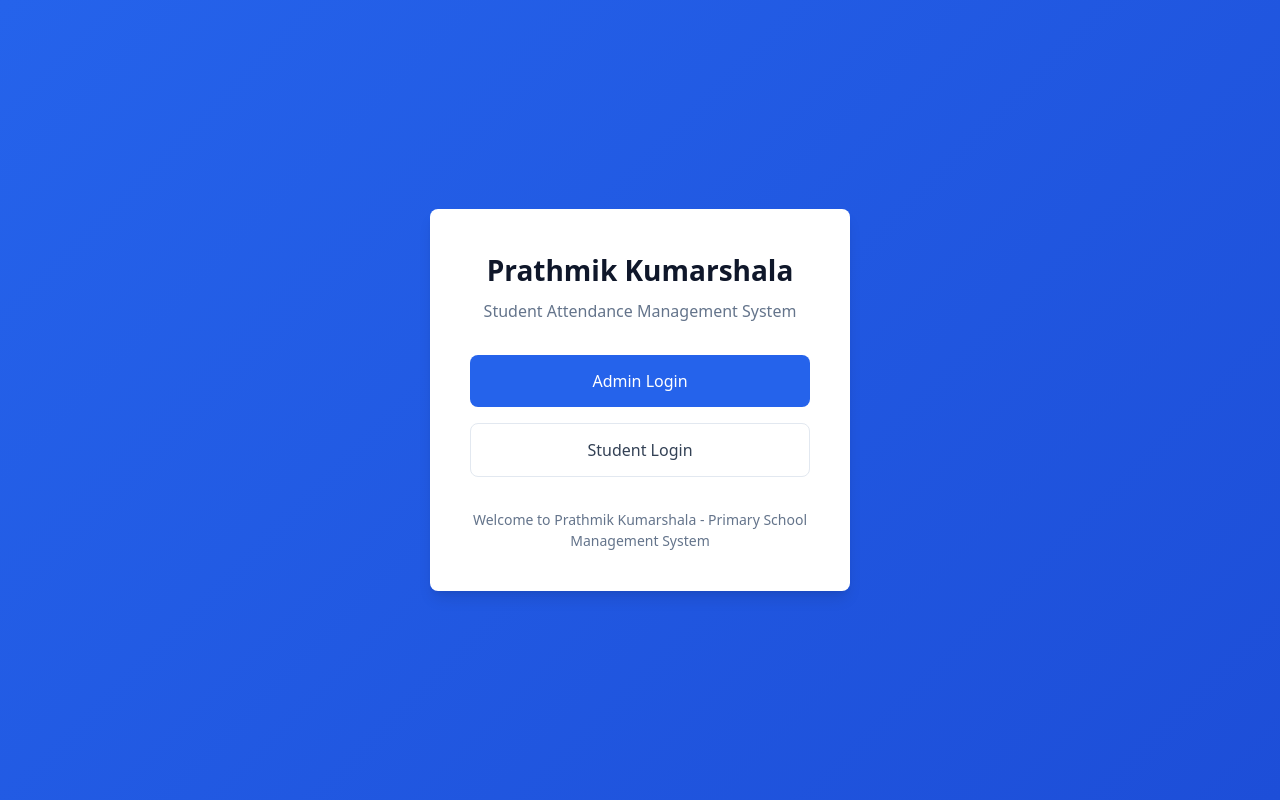
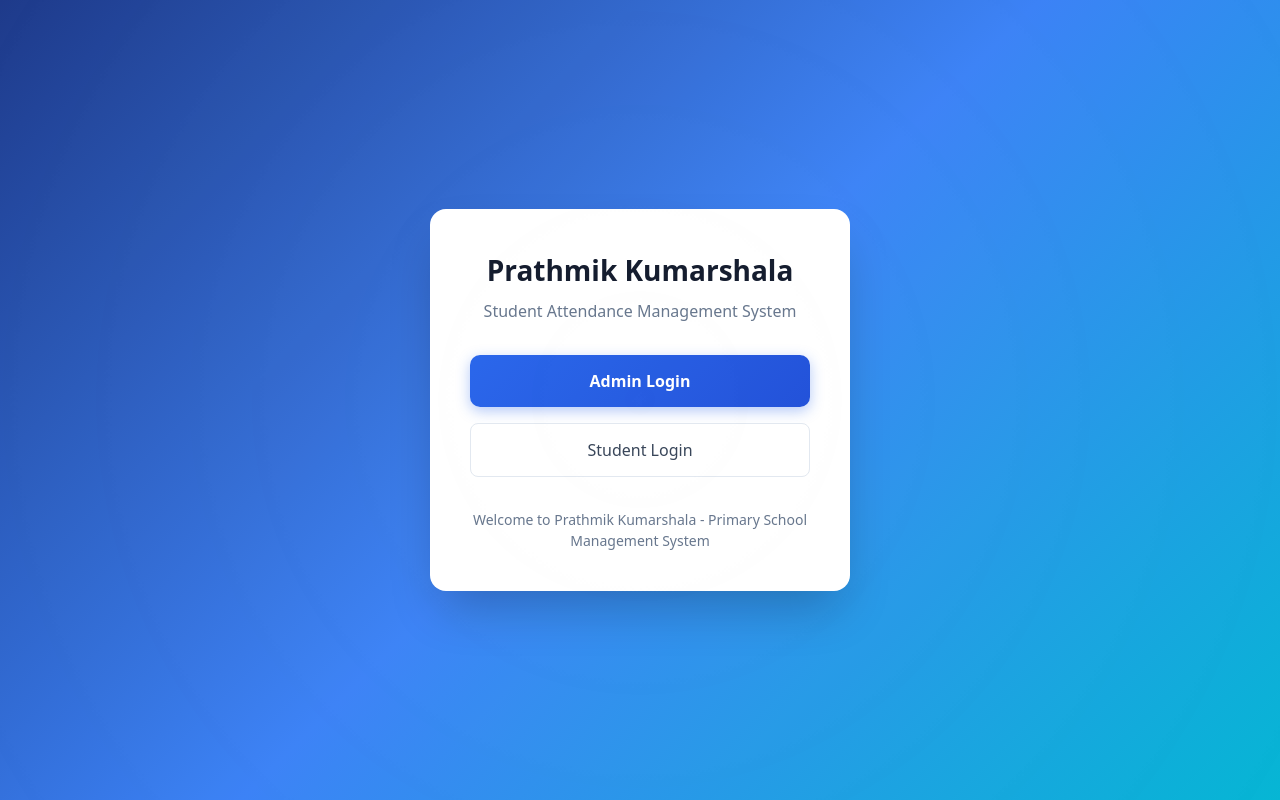
Before and after one commit to patelrafik5304-cell/school_management, a React (Vite) app: page / in a window 1280 px wide. Built offline with nearby package versions, Linux system fonts and the light colour scheme.

Commit message:
Add login animations and styling

```diff
--- a/src/index.css
+++ b/src/index.css
@@ -92,12 +92,25 @@ body {
 }
 
 .btn-primary {
-  background: var(--primary);
+  background: linear-gradient(135deg, var(--primary) 0%, #1d4ed8 100%);
   color: white;
+  font-weight: 600;
+  padding: 0.875rem 1.5rem;
+  border-radius: 10px;
+  border: none;
+  cursor: pointer;
+  transition: all 0.3s ease;
+  box-shadow: 0 4px 14px rgba(37, 99, 235, 0.35);
 }
 
 .btn-primary:hover {
-  background: var(--primary-dark);
+  background: linear-gradient(135deg, #1d4ed8 0%, var(--primary-dark) 100%);
+  transform: translateY(-2px);
+  box-shadow: 0 6px 20px rgba(37, 99, 235, 0.45);
+}
+
+.btn-primary:active {
+  transform: translateY(0);
 }
 
 .btn-secondary {
@@ -154,17 +167,24 @@ body {
 
 .form-input {
   width: 100%;
-  padding: 0.75rem 1rem;
-  border: 1px solid var(--border);
-  border-radius: var(--radius);
+  padding: 0.875rem 1rem;
+  border: 2px solid #e2e8f0;
+  border-radius: 10px;
   font-size: 1rem;
-  transition: border-color 0.2s, box-shadow 0.2s;
+  transition: all 0.3s ease;
+  background: #f8fafc;
 }
 
 .form-input:focus {
   outline: none;
   border-color: var(--primary);
-  box-shadow: 0 0 0 3px rgba(37, 99, 235, 0.1);
+  box-shadow: 0 0 0 4px rgba(37, 99, 235, 0.15), 0 4px 12px rgba(0, 0, 0, 0.05);
+  background: white;
+  transform: translateY(-2px);
+}
+
+.form-input::placeholder {
+  color: #94a3b8;
 }
 
 .form-error {
@@ -255,17 +275,47 @@ body {
   display: flex;
   align-items: center;
   justify-content: center;
-  background: linear-gradient(135deg, var(--primary) 0%, var(--primary-dark) 100%);
+  background: linear-gradient(135deg, #1e3a8a 0%, #3b82f6 50%, #06b6d4 100%);
   padding: 1rem;
+  position: relative;
+  overflow: hidden;
+}
+
+.login-page::before {
+  content: '';
+  position: absolute;
+  top: -50%;
+  left: -50%;
+  width: 200%;
+  height: 200%;
+  background: radial-gradient(circle, rgba(255,255,255,0.1) 0%, transparent 50%);
+  animation: pulse 8s ease-in-out infinite;
+}
+
+@keyframes pulse {
+  0%, 100% { transform: scale(1); opacity: 0.5; }
+  50% { transform: scale(1.1); opacity: 0.3; }
 }
 
 .login-card {
   background: var(--bg-white);
-  border-radius: var(--radius);
-  box-shadow: var(--shadow-lg);
+  border-radius: 16px;
+  box-shadow: 0 25px 50px -12px rgba(0, 0, 0, 0.25);
   padding: 2.5rem;
   width: 100%;
   max-width: 420px;
+  animation: slideUp 0.6s ease-out;
+}
+
+@keyframes slideUp {
+  from {
+    opacity: 0;
+    transform: translateY(30px);
+  }
+  to {
+    opacity: 1;
+    transform: translateY(0);
+  }
 }
 
 .login-header {
@@ -288,27 +338,32 @@ body {
   display: flex;
   gap: 0.5rem;
   margin-bottom: 1.5rem;
-  background: var(--bg);
+  background: #f1f5f9;
   padding: 0.25rem;
-  border-radius: var(--radius);
+  border-radius: 12px;
 }
 
 .role-tab {
   flex: 1;
-  padding: 0.625rem;
+  padding: 0.75rem;
   border: none;
   background: transparent;
-  border-radius: 6px;
-  font-weight: 500;
+  border-radius: 8px;
+  font-weight: 600;
   cursor: pointer;
-  transition: all 0.2s;
-  color: var(--text-light);
+  transition: all 0.3s ease;
+  color: #64748b;
+}
+
+.role-tab:hover {
+  color: var(--primary);
 }
 
 .role-tab.active {
-  background: var(--bg-white);
-  color: var(--primary);
-  box-shadow: var(--shadow);
+  background: linear-gradient(135deg, var(--primary) 0%, var(--primary-light) 100%);
+  color: white;
+  box-shadow: 0 4px 12px rgba(37, 99, 235, 0.3);
+  transform: scale(1.02);
 }
 
 .login-btn {
```
